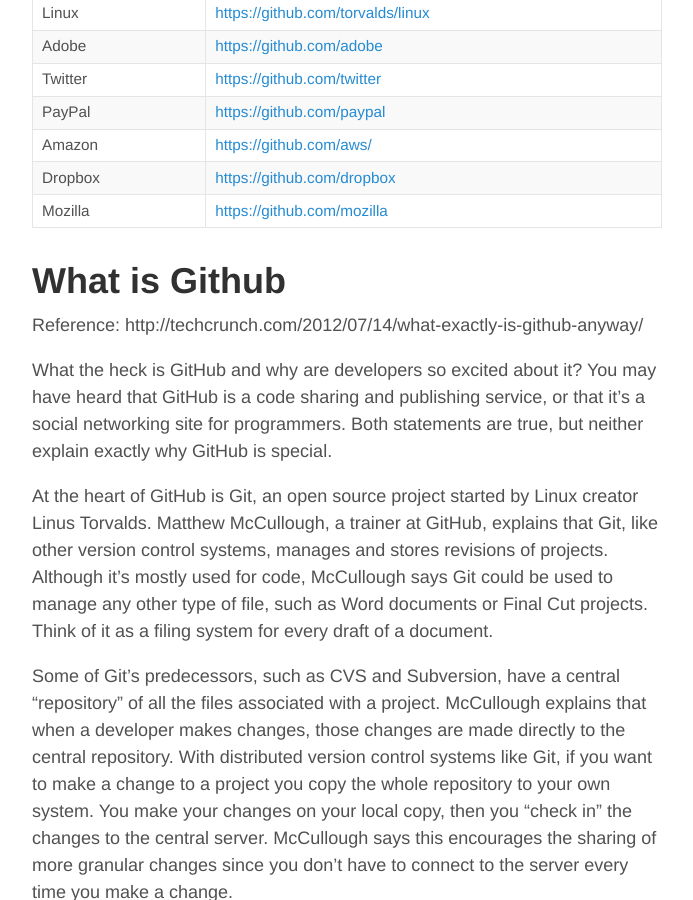
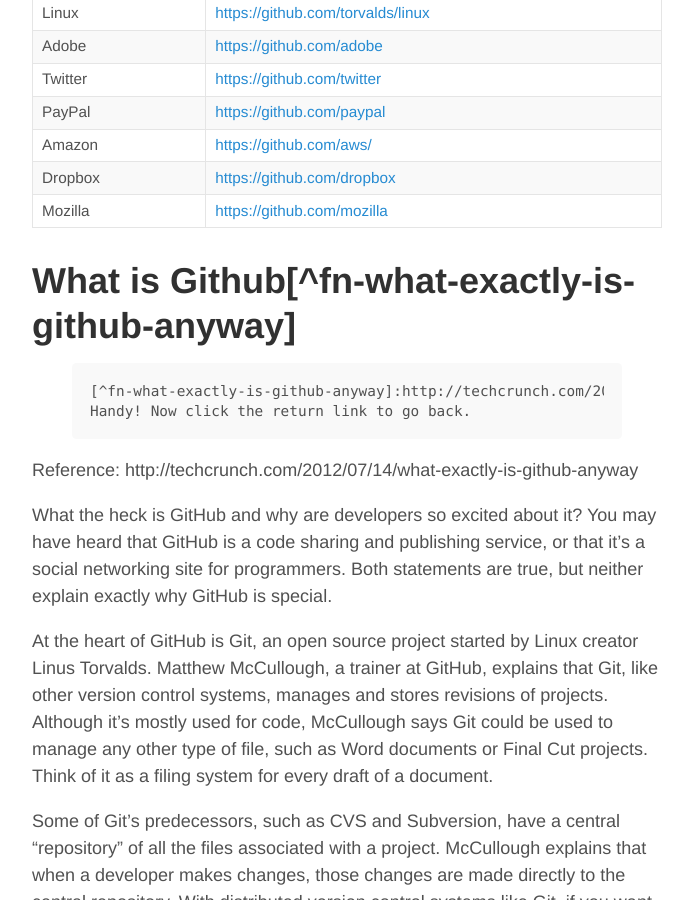
Before and after one commit to healthschema/healthschema.github.io, a Jekyll site: the page built from _posts/2015-08-20-github-intro.md, in a window 1280 px wide and 900 px high, scrolled down 1967 px. Shown: the whole window, without its empty margins (293-986 px from the left). Built offline with Jekyll 4.4.1, drawn with Linux system fonts in a browser that asks for light colours.

Commit message:
Update 2015-08-20-github-intro.md

```diff
--- a/_posts/2015-08-20-github-intro.md
+++ b/_posts/2015-08-20-github-intro.md
@@ -57,9 +57,16 @@
 Mozilla | [https://github.com/mozilla](https://github.com/mozilla)
 
 
-What is Github
+What is Github[^fn-what-exactly-is-github-anyway]
 ================
-Reference: http://techcrunch.com/2012/07/14/what-exactly-is-github-anyway/
+
+{% highlight text %}
+[^fn-what-exactly-is-github-anyway]:http://techcrunch.com/2012/07/14/what-exactly-is-github-anyway
+Handy! Now click the return link to go back.
+{% endhighlight %}
+
+
+Reference: http://techcrunch.com/2012/07/14/what-exactly-is-github-anyway
 
 What the heck is GitHub and why are developers so excited about it? You may have heard that GitHub is a code sharing and publishing service, or that it’s a social networking site for programmers. Both statements are true, but neither explain exactly why GitHub is special.
 
```
